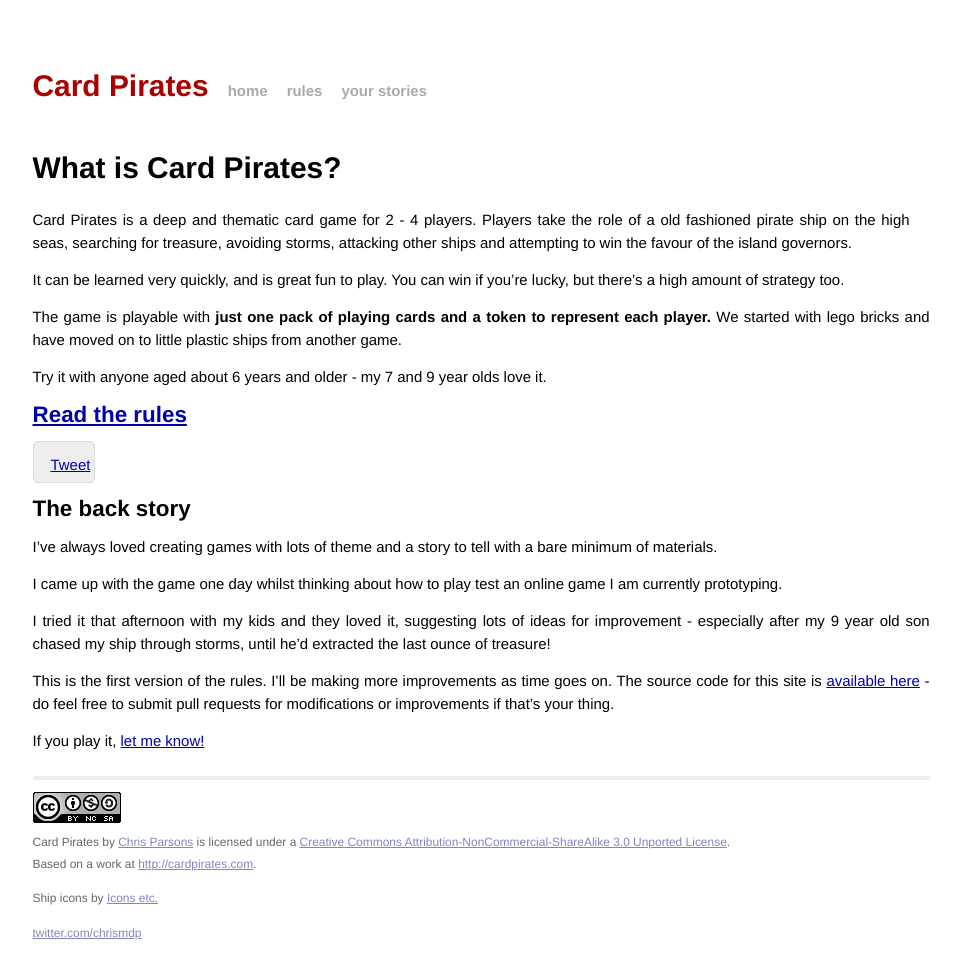
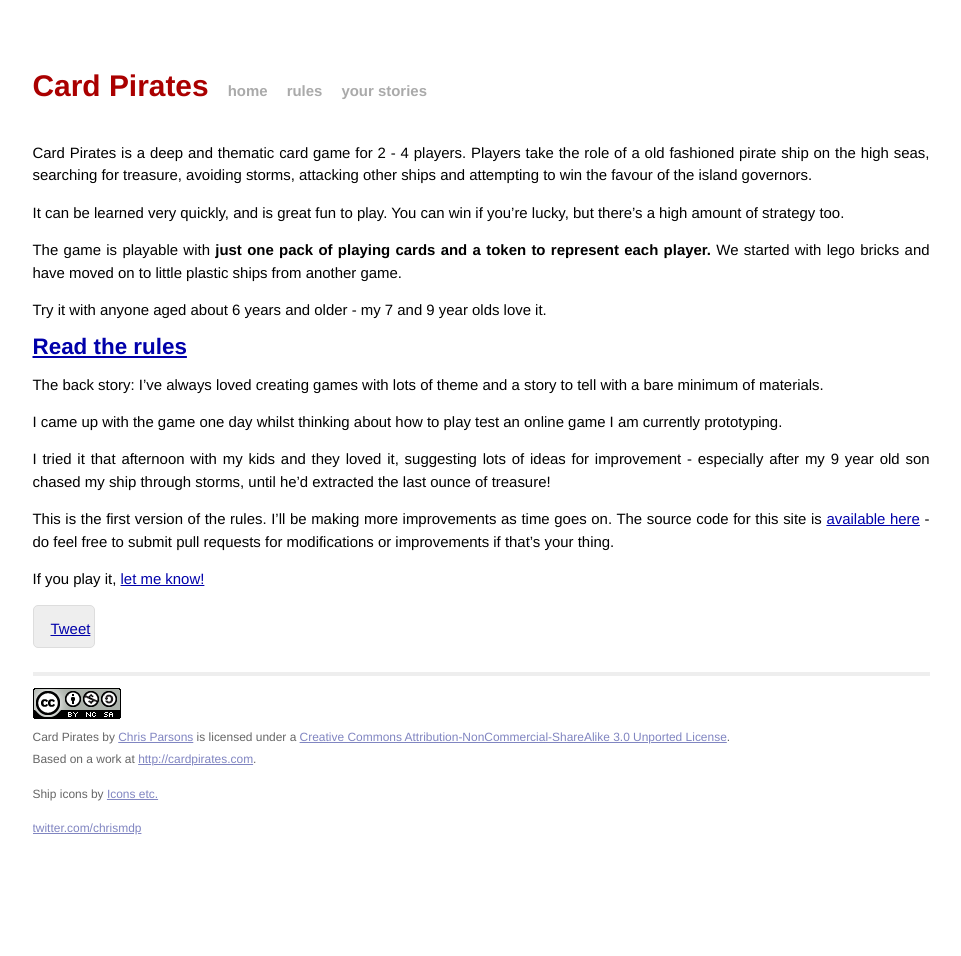
Before and after one commit to chrismdp/cardpirates, a Jekyll site: the page built from index.md, in a window 1280 px wide. Shown: the whole page, without its empty margins (159-1120 px from the left). Built offline with Jekyll 4.4.1, drawn with Linux system fonts in a browser that asks for light colours; comment, search, counter and statistics services are not loaded.

Commit message:
Make social a bit less obtrusive

```diff
--- a/index.md
+++ b/index.md
@@ -3,7 +3,6 @@ layout: default
 title: Card Pirates
 ---
 
-# What is Card Pirates?
 
 {% include ad-skyscraper.html %}
 
@@ -17,11 +16,7 @@ Try it with anyone aged about 6 years and older - my 7 and 9 year olds love it.
 
 ## [Read the rules](/rules)
 
-{% include social.html %}
-
-## The back story
-
-I've always loved creating games with lots of theme and a story to tell with a bare minimum of materials.
+The back story: I've always loved creating games with lots of theme and a story to tell with a bare minimum of materials.
 
 I came up with the game one day whilst thinking about how to play test an online game I am currently prototyping.
 
@@ -30,3 +25,5 @@ I tried it that afternoon with my kids and they loved it, suggesting lots of ide
 This is the first version of the rules. I'll be making more improvements as time goes on. The source code for this site is [available here](http://github.com/chrismdp/cardpirates) - do feel free to submit pull requests for modifications or improvements if that's your thing.
 
 If you play it, [let me know!](/stories)
+
+{% include social.html %}
```
Also changed, not shown: stories/index.md (+0 -2 lines).
